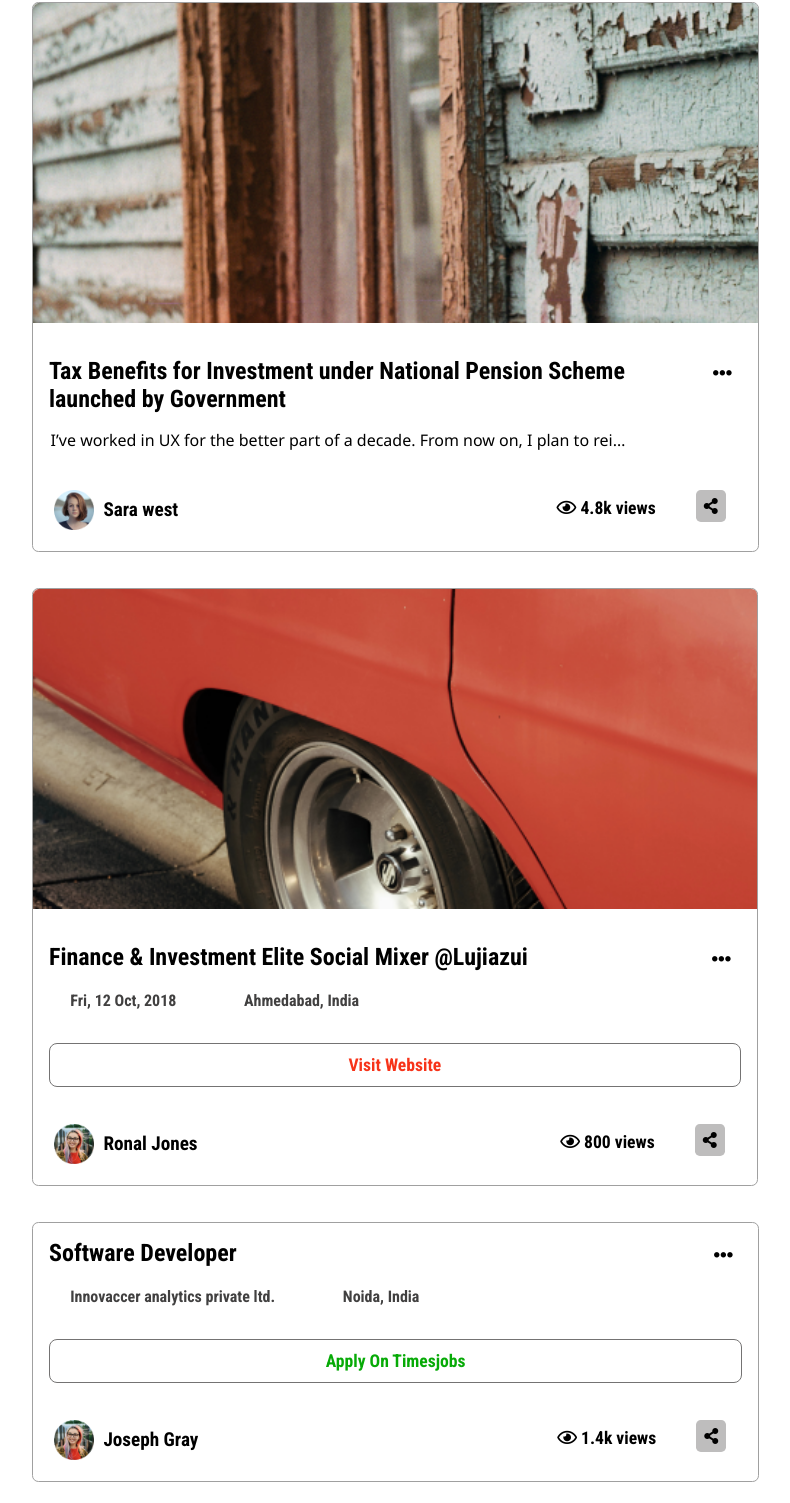
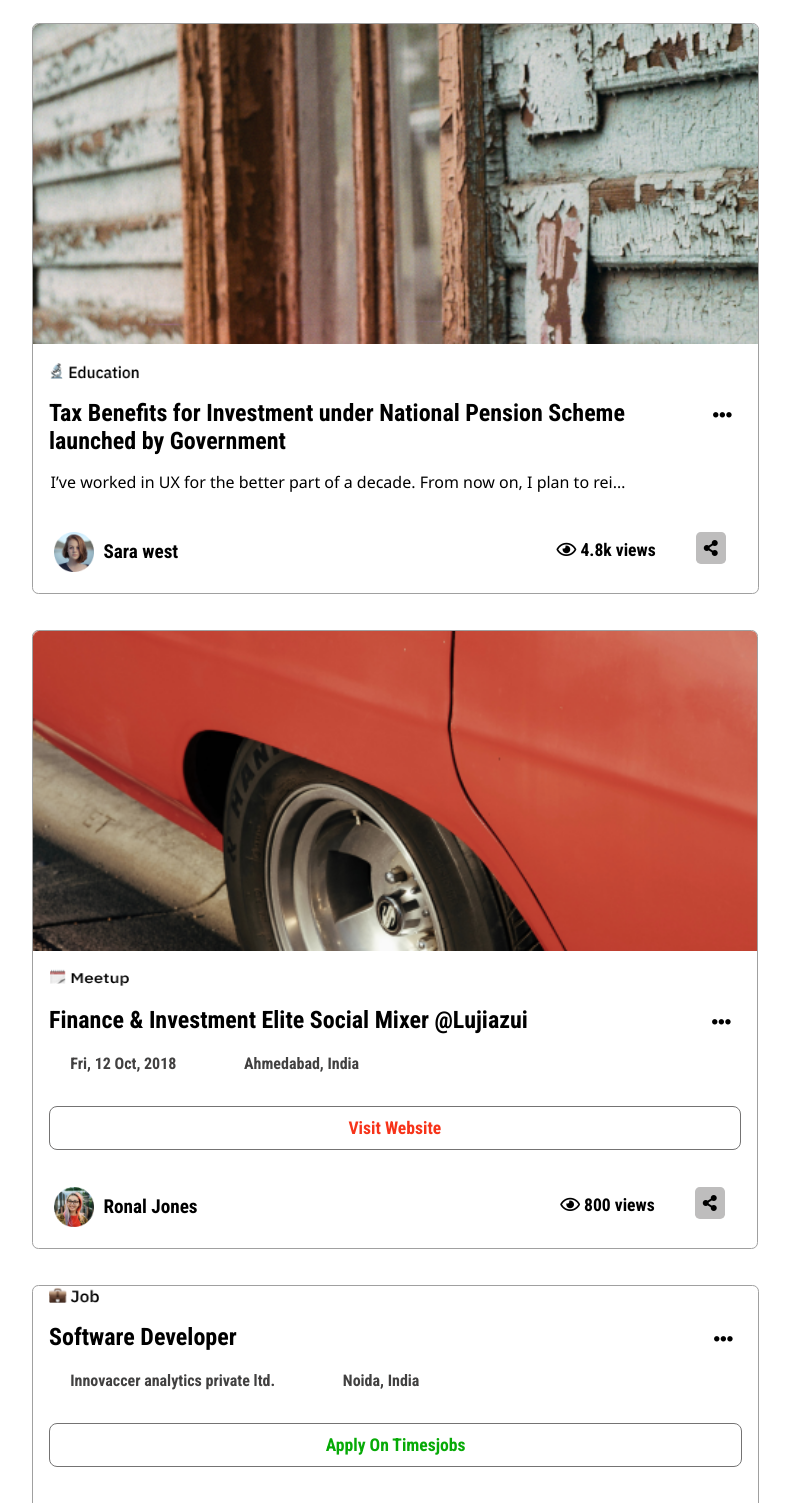
Before and after one commit to pratik1243/AGT.github.io, a plain HTML site: page index.html in a window 1280 px wide. Shown: the part 1334-2837 px from the top of the page, without its empty margins (80-870 px from the left). Drawn offline with Linux system fonts and the light colour scheme.

Commit message:
Update index.html

```diff
--- a/index.html
+++ b/index.html
@@ -120,7 +120,7 @@
             <div class="card-slides1">
 
                 <div class="image1"></div><br>
-
+ &nbsp;&nbsp;&nbsp;<img src="✍️ Article.png" alt="" height="17px" width="90px"><br>
                 <div class="flex1">
 
 
@@ -160,7 +160,7 @@
             <div class="card-slides2">
 
                 <div class="image2"></div><br>
-
+ &nbsp;&nbsp;&nbsp; <img src="🔬️ Education.png" alt="" height="17px" width="90px">
                 <div class="flex3">
 
                     <h3>Tax Benefits for Investment under National Pension Scheme <span class="br1"><br></span>launched
@@ -199,7 +199,7 @@
             <div class="card-slides3">
 
                 <div class="image3"></div><br>
-
+   &nbsp;&nbsp;&nbsp;&nbsp;<img src="🗓️ Meetup.png" alt="" height="17px" width="80px">
                 <div class="flex5">
 
                     <h3>finance & Investment elite social mixer @lujiazui</h3> <i class="fas fa-ellipsis-h"
@@ -245,7 +245,7 @@
             </div><br><br>
 
             <div class="card-slides4">
-
+&nbsp;&nbsp;&nbsp;&nbsp;<img src="💼️ Job.png" alt="" height="17px" width="50px">
                 <div class="flex-last1">
 
                     <h3>software developer</h3> <i class="fas fa-ellipsis-h" style="cursor: pointer;"></i>
```
